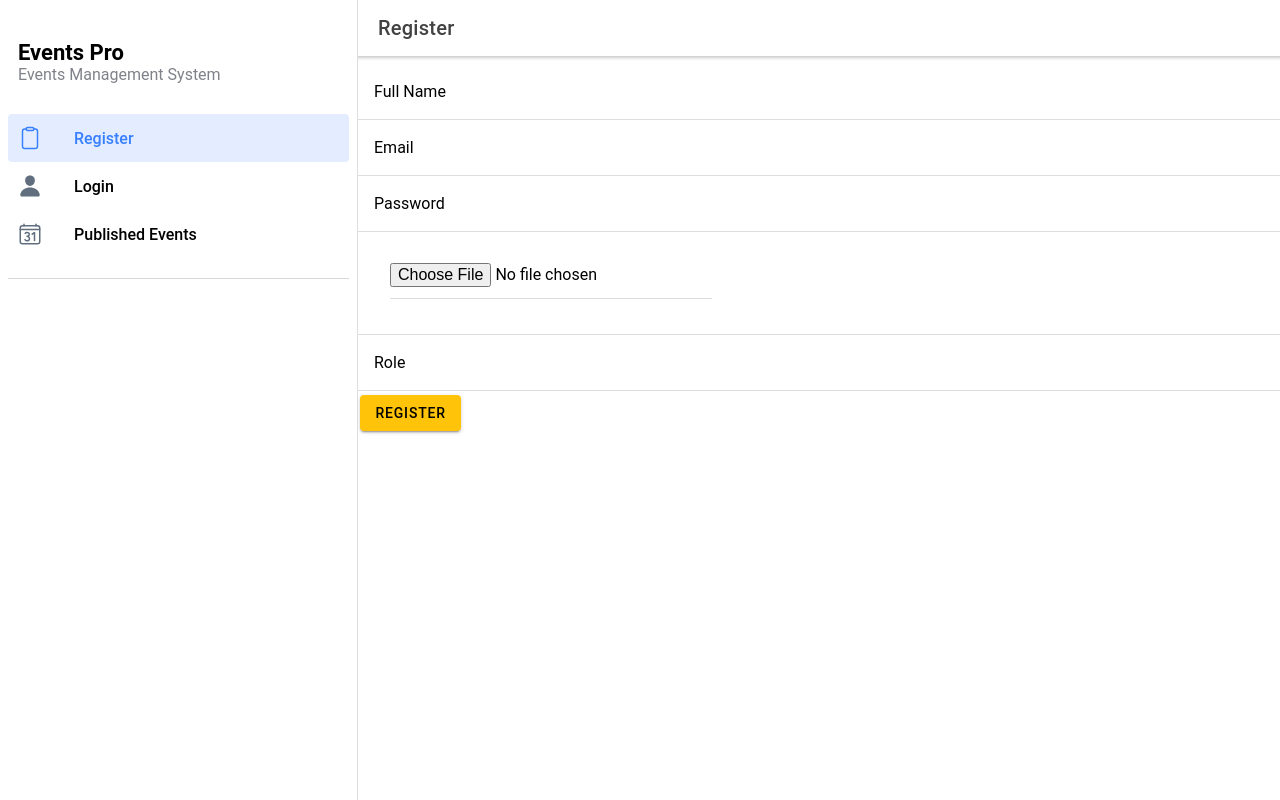
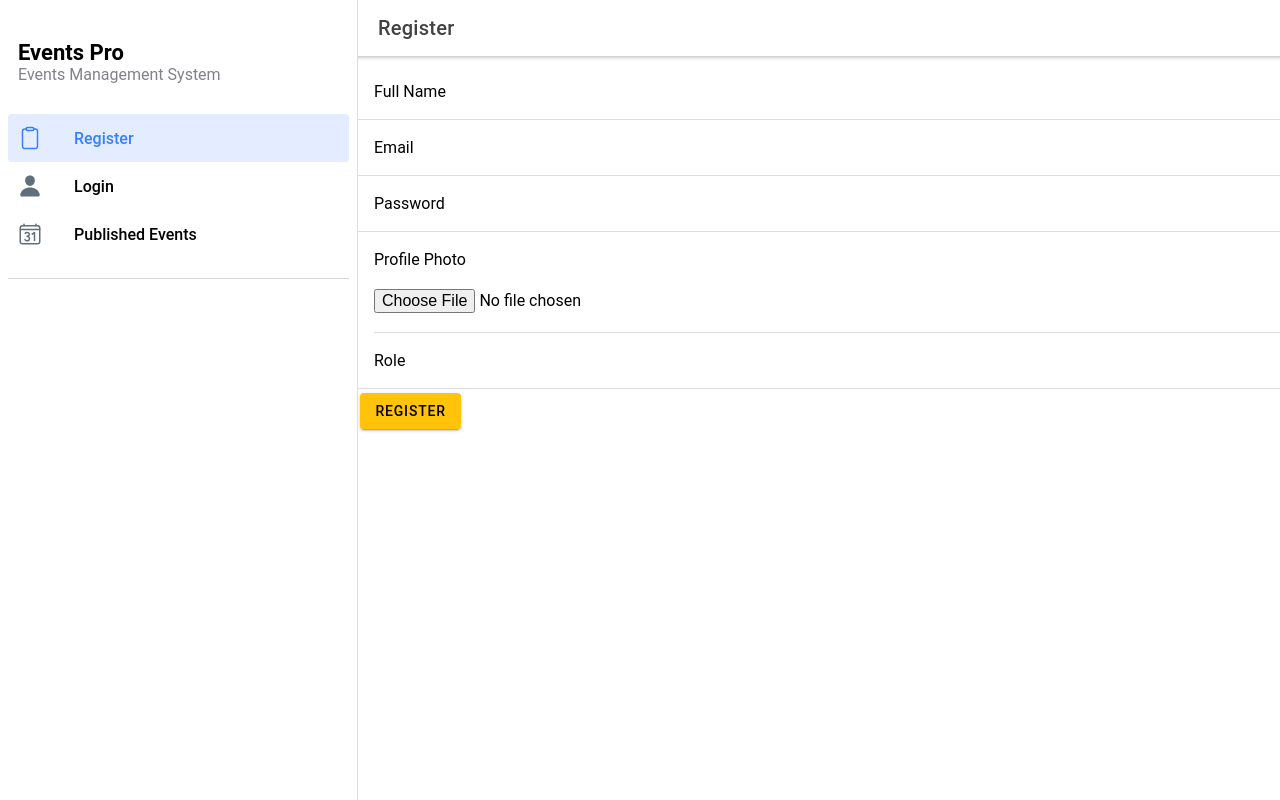
Before and after one commit to chrismartin4/scrum-cycle-9-demo, a React (Create React App) app: page /register in a window 1280 px wide. Built offline with nearby package versions, Linux system fonts and the light colour scheme.

Commit message:
upload field edited

```diff
--- a/src/pages/Register.tsx
+++ b/src/pages/Register.tsx
@@ -41,11 +41,12 @@ const Register: React.FC = () => {
           </IonItem>
           <IonItem>
             <IonLabel position="floating">Profile Photo</IonLabel>
-            <IonItem>
             {/* <input type="file" onChange={(ev) => onFileChange(ev)}></input> */}
+            <br></br>
+            <br></br>
             <input type="file"></input>
-            </IonItem>
-            <IonInput></IonInput>
+            <br></br>
+            {/* <IonInput></IonInput> */}
           </IonItem>
           <IonItem>
             <IonLabel position="floating">Role</IonLabel>
```
